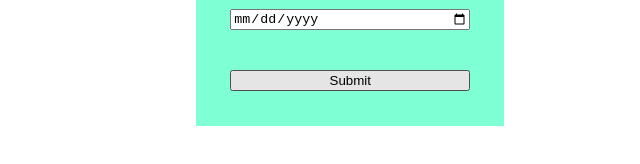
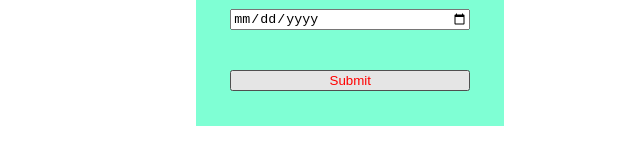
Before and after one commit to daumbay/project-travel-app, a website built with webpack: page src/client/views/index.html in a window 1280 px wide. In both pictures the pointer is over the input 350 px from the left and 440 px from the top of the page. Shown: the part 360-524 px from the top of the page, 0-640 px from the left. Built offline with nearby package versions, Linux system fonts and the light colour scheme.

```diff
--- a/src/client/styles/styles.scss
+++ b/src/client/styles/styles.scss
@@ -25,6 +25,10 @@
     margin-top: 5vh;
 }
 
+input[type="submit"]:hover {
+    color: red;
+}
+
 img.location {
     width: 100%;
     max-width: 420px;
```
Also changed, not shown: README.md (added).
